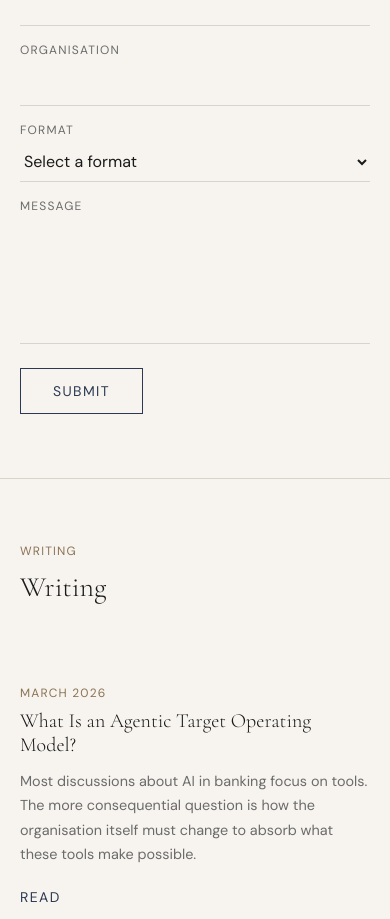
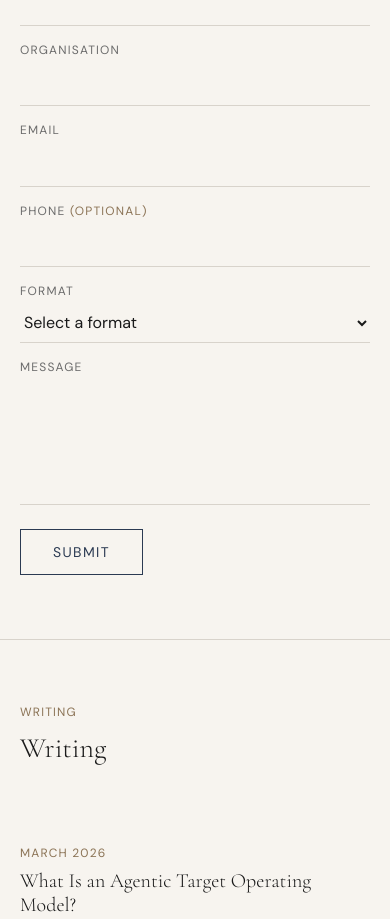
Before and after one commit to maolha/agentictom, a Next.js app: page / in a window 390 px wide. Shown: the part 7560-8479 px from the top of the page. Built offline with nearby package versions, Linux system fonts and the light colour scheme.

Commit message:
Form: add email (required) and phone (optional) fields

```diff
--- a/app/api/contact/route.ts
+++ b/app/api/contact/route.ts
@@ -3,9 +3,9 @@ import nodemailer from "nodemailer";
 
 export async function POST(req: NextRequest) {
   const body = await req.json();
-  const { name, organisation, format, message } = body;
+  const { name, organisation, email, phone, format, message } = body;
 
-  if (!name || !organisation || !format || !message) {
+  if (!name || !organisation || !email || !format || !message) {
     return NextResponse.json({ error: "Missing fields" }, { status: 400 });
   }
 
@@ -21,10 +21,12 @@ export async function POST(req: NextRequest) {
     from: `"agenticTOM" <${process.env.GMAIL_USER}>`,
     to: "marc.oliver.hauser@gmail.com",
     subject: `Speaking request: ${format} — ${name}, ${organisation}`,
-    text: `Name: ${name}\nOrganisation: ${organisation}\nFormat: ${format}\n\n${message}`,
+    text: `Name: ${name}\nOrganisation: ${organisation}\nEmail: ${email}\nPhone: ${phone || "not provided"}\nFormat: ${format}\n\n${message}`,
     html: `
       <p><strong>Name:</strong> ${name}</p>
       <p><strong>Organisation:</strong> ${organisation}</p>
+      <p><strong>Email:</strong> ${email}</p>
+      <p><strong>Phone:</strong> ${phone || "not provided"}</p>
       <p><strong>Format:</strong> ${format}</p>
       <hr/>
       <p>${message.replace(/\n/g, "<br/>")}</p>
--- a/components/ContactForm.tsx
+++ b/components/ContactForm.tsx
@@ -14,6 +14,8 @@ export default function ContactForm() {
     const data = {
       name: (form.elements.namedItem("name") as HTMLInputElement).value,
       organisation: (form.elements.namedItem("organisation") as HTMLInputElement).value,
+      email: (form.elements.namedItem("email") as HTMLInputElement).value,
+      phone: (form.elements.namedItem("phone") as HTMLInputElement).value,
       format: (form.elements.namedItem("format") as HTMLSelectElement).value,
       message: (form.elements.namedItem("message") as HTMLTextAreaElement).value,
     };
@@ -71,6 +73,23 @@ export default function ContactForm() {
         />
       </div>
       <div className="flex flex-col gap-1">
+        <label className="text-xs text-[#6B6B6B] uppercase tracking-widest">Email</label>
+        <input
+          name="email"
+          type="email"
+          required
+          className="bg-transparent border-b border-[#D8D3CB] py-2 text-[#1A1A1A] focus:outline-none focus:border-[#2B3A52] transition-colors"
+        />
+      </div>
+      <div className="flex flex-col gap-1">
+        <label className="text-xs text-[#6B6B6B] uppercase tracking-widest">Phone <span style={{ color: "#8B7355" }}>(optional)</span></label>
+        <input
+          name="phone"
+          type="tel"
+          className="bg-transparent border-b border-[#D8D3CB] py-2 text-[#1A1A1A] focus:outline-none focus:border-[#2B3A52] transition-colors"
+        />
+      </div>
+      <div className="flex flex-col gap-1">
         <label className="text-xs text-[#6B6B6B] uppercase tracking-widest">Format</label>
         <select
           name="format"
```
